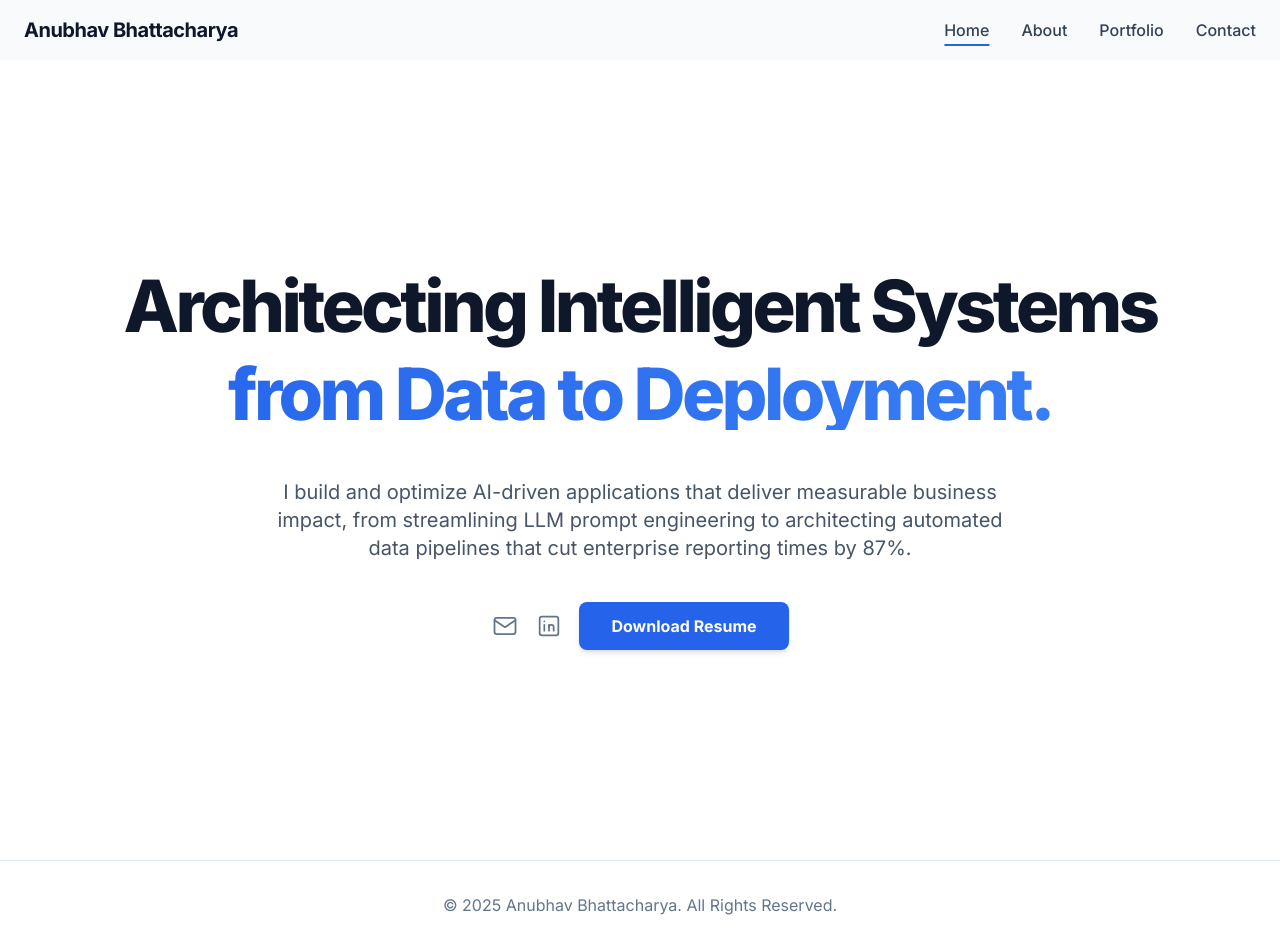
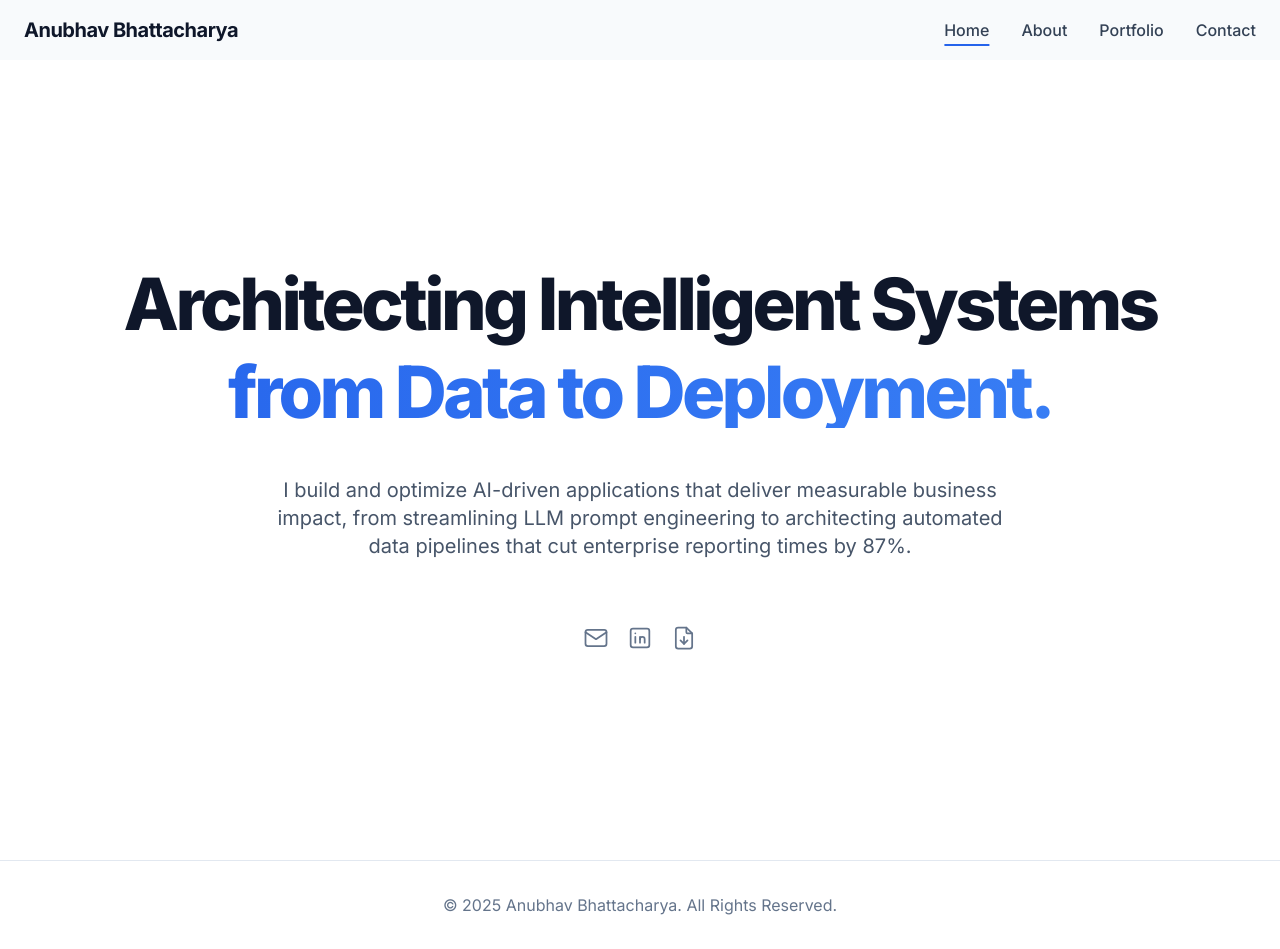
Before and after one commit to Anubhav1913/portfolio-website, a plain HTML site: page index.html in a window 1280 px wide. Drawn offline with nearby package versions, Linux system fonts and the light colour scheme.

Commit message:
Update index.html

```diff
--- a/index.html
+++ b/index.html
@@ -23,6 +23,7 @@
                 <p class="max-w-3xl mx-auto text-lg md:text-xl text-slate-600 mb-10">
                     I build and optimize AI-driven applications that deliver measurable business impact, from streamlining LLM prompt engineering to architecting automated data pipelines that cut enterprise reporting times by 87%.
                 </p>
+                <br>
                 <div class="flex justify-center items-center space-x-4">
                     <a href="mailto:work.anubhav@outlook.com" class="text-slate-500 hover:text-blue-600 transition-colors" aria-label="Email">
                         <svg
@@ -55,10 +56,22 @@
   <path d="M16 16v-3a2 2 0 0 0 -4 0" />
 </svg>
                     </a>
-                    <br>
-                     <a href="./Anubhav_Bhattacharya_Resume.pdf" download="Anubhav_Bhattacharya_Resume.pdf" class="bg-blue-600 text-white font-bold py-3 px-8 rounded-lg hover:bg-blue-700 transition-all shadow-md hover:shadow-lg">
-                        Download Resume
-                    </a>
+                     <a href="./Anubhav_Bhattacharya_Resume.pdf" download="Anubhav_Bhattacharya_Resume.pdf" aria-label="Download Resume">
+  <svg
+    class="w-7 h-7 text-slate-500 hover:text-blue-600 transition-colors"
+    viewBox="0 0 24 24"
+    stroke-width="1.5"
+    stroke="currentColor"
+    fill="none"
+    stroke-linecap="round"
+    stroke-linejoin="round">
+    <path stroke="none" d="M0 0h24v24H0z" fill="none"/>
+    <path d="M14 3v4a1 1 0 0 0 1 1h4" />
+    <path d="M17 21h-10a2 2 0 0 1 -2 -2v-14a2 2 0 0 1 2 -2h7l5 5v11a2 2 0 0 1 -2 2z" />
+    <line x1="12" y1="11" x2="12" y2="17" />
+    <polyline points="15 14 12 17 9 14" />
+  </svg>
+</a>
                 </div>
             </div>
         </section>
```
